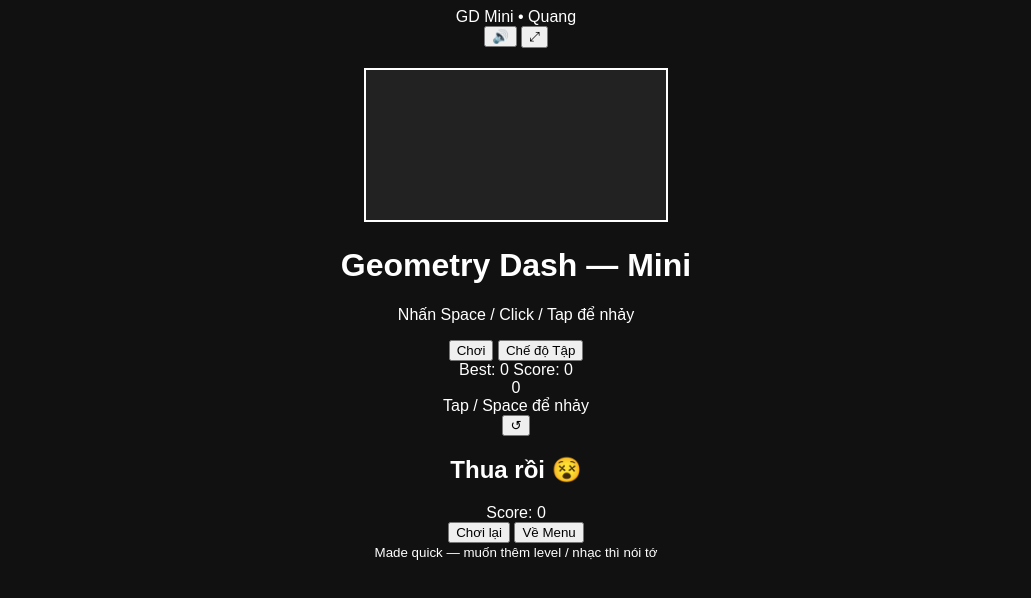
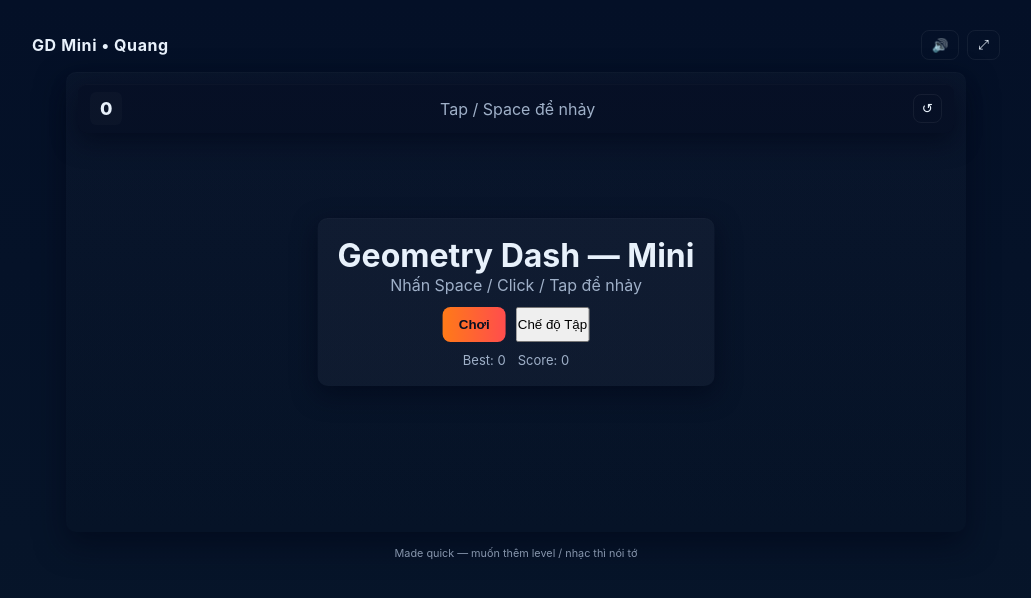
Before and after one commit to EndDeadless/mini-geometry-dash-text, a plain HTML site: page index.html in a window 1280 px wide. Shown: the whole page, without its empty margins (124-1155 px from the left). Drawn offline with Linux system fonts and the light colour scheme.

Commit message:
style.css

```diff
--- a/style.css
+++ b/style.css
@@ -1,12 +1,59 @@
-body {
-    font-family: Arial;
-    text-align: center;
-    background: #111;
-    color: white;
+:root{
+  --bg1: #041027;
+  --bg2: #07162a;
+  --card: rgba(255,255,255,0.04);
+  --accent: #ff7a18;
+  --muted: #9fb0c8;
+  --glass: rgba(255,255,255,0.03);
 }
+*{box-sizing:border-box;margin:0;padding:0}
+html,body,#app{height:100%}
+body{
+  font-family: Inter, system-ui, -apple-system, "Segoe UI", Roboto, Arial;
+  background: linear-gradient(180deg,var(--bg1),var(--bg2));
+  color:#e8f1fb;
+  display:flex;align-items:center;justify-content:center;padding:18px;
+}
+#app{width:100%;max-width:980px}
+header{display:flex;justify-content:space-between;align-items:center;padding:12px 6px}
+.brand{font-weight:700;letter-spacing:0.6px}
+.controls{display:flex;gap:8px}
+.icon{background:transparent;border:1px solid rgba(255,255,255,0.06);color:inherit;padding:6px 10px;border-radius:8px;cursor:pointer}
+main{display:flex;justify-content:center}
+#stageWrap{position:relative;width:100%;max-width:900px}
+canvas#game{
+  width:100%;
+  height:460px;
+  border-radius:10px;
+  display:block;
+  background:linear-gradient(180deg, rgba(255,255,255,0.02), rgba(0,0,0,0.05));
+  box-shadow: 0 12px 30px rgba(2,6,23,0.6), inset 0 1px 0 rgba(255,255,255,0.02);
+}
+#overlay{position:absolute;left:0;top:0;width:100%;height:100%;pointer-events:none}
+.panel{
+  pointer-events:auto;
+  position:absolute;
+  left:50%;top:50%;transform:translate(-50%,-50%);
+  background:var(--glass);
+  border-radius:10px;padding:18px 20px;
+  min-width:260px;text-align:center;
+  box-shadow:0 8px 24px rgba(2,6,23,0.6), inset 0 1px rgba(255,255,255,0.02);
+}
+.panel.hidden{display:none}
+.primary{background:linear-gradient(90deg,var(--accent),#ff4d4d);border:none;color:#071022;padding:10px 16px;border-radius:8px;font-weight:700;cursor:pointer}
+.small{background:transparent;border:1px solid rgba(255,255,255,0.06);padding:6px 8px;border-radius:8px;color:inherit;cursor:pointer}
+.menu-actions{display:flex;gap:10px;justify-content:center;margin-top:12px}
+.meta{display:flex;gap:12px;justify-content:center;margin-top:10px;color:var(--muted);font-size:13px}
+.muted{color:var(--muted)}
+#hud{left:12px;top:12px;transform:none;display:flex;align-items:center;justify-content:space-between;width:calc(100% - 24px);padding:8px 12px;background:rgba(2,6,23,0.3);border-radius:8px}
+#hud .left,#hud .right{display:flex;align-items:center;gap:8px}
+#scoreSmall{font-weight:800;font-size:18px;padding:6px 10px;background:rgba(255,255,255,0.02);border-radius:6px}
+#gameOver h2{margin-bottom:6px}
+footer{padding:12px 0;text-align:center;color:var(--muted);font-size:13px}
 
-canvas {
-    border: 2px solid white;
-    margin-top: 20px;
-    background: #222;
+/* responsive */
+@media (max-width:720px){
+  canvas#game{height:360px}
+  .panel{min-width:200px;padding:12px}
+  header{padding:8px 6px}
 }
```
